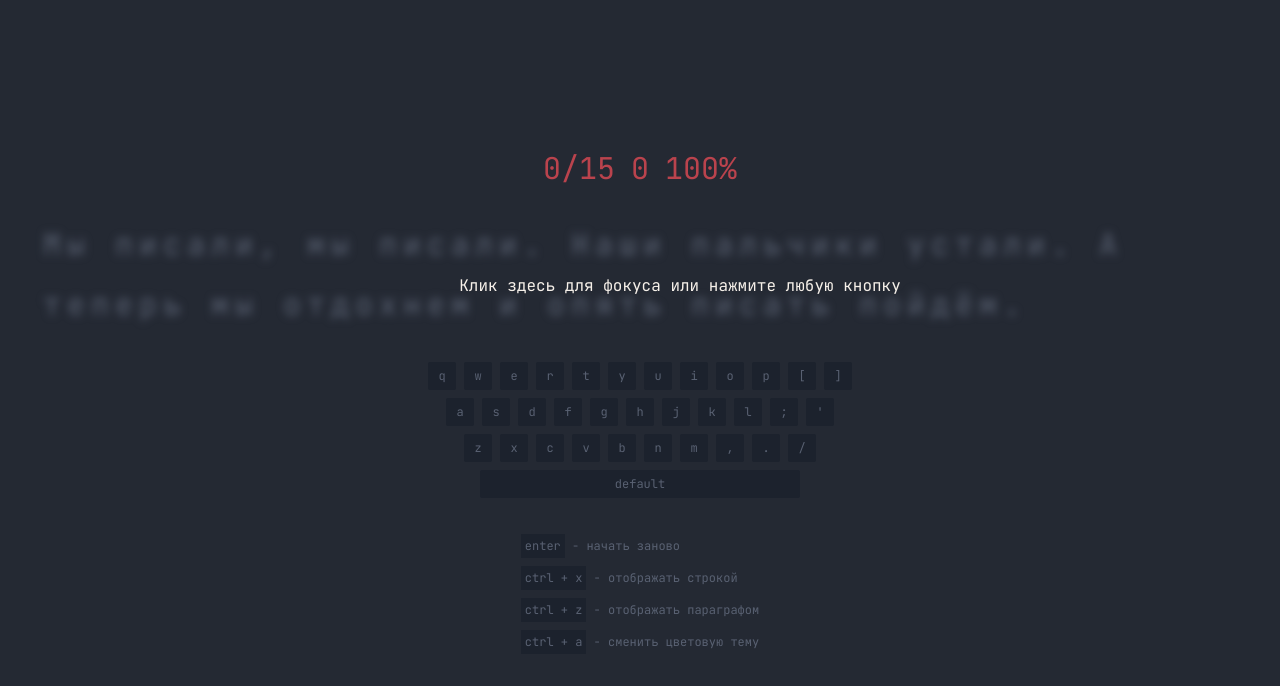
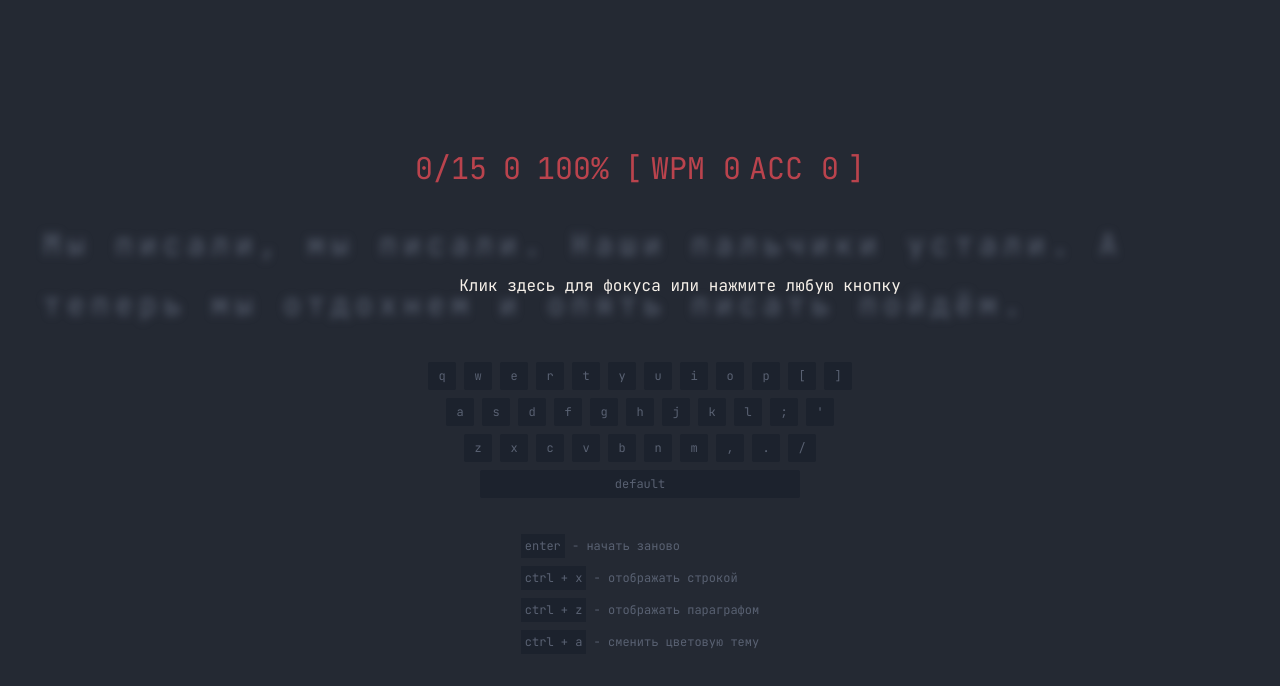
Before and after one commit to kirillmihalych/code-type, a Vue app: page / in a window 1280 px wide. Shown: the top 686 px of the page. Built offline with nearby package versions, Linux system fonts and the light colour scheme; what @tanstack/vue-query would draw is missing.

Commit message:
can see final results

```diff
--- a/src/App.vue
+++ b/src/App.vue
@@ -13,6 +13,9 @@
       :written-words-amount="writtenWordsAmount"
       :total-chars="totalChars"
       :wpm="displayedWpm"
+      :accuracy="accuracy"
+      :final-accuracy="finalAccuracy"
+      :final-result-wpm="bestResult"
       :mistakes="mistakes.length"
     />
     <div
@@ -63,7 +66,6 @@
           >
             {{ letter }}
           </span>
-          <!-- extra chars -->
           <span
             v-show="isCurrentWord(i)"
             v-for="(extra, index) in extraLetters"
@@ -72,7 +74,6 @@
           >
             {{ extra }}
           </span>
-          <!-- extra chars -->
         </div>
       </div>
       <form class="absolute opacity-0" @submit.prevent>
@@ -221,6 +222,20 @@ const wpm = computed(() => {
 const displayedWpm = computed(() => {
   return isNaN(wpm.value) || !isFinite(wpm.value) ? 0 : Math.round(wpm.value);
 });
+const bestResult = ref(0);
+const mistakesPercent = computed(() => {
+  return Math.round(
+    100 - (mistakes.value.length / writtenCharsAmount.value) * 100
+  );
+});
+const accuracy = computed(() => {
+  return isNaN(mistakesPercent.value) || !isFinite(mistakesPercent.value)
+    ? "100%"
+    : mistakesPercent.value < 0
+    ? "0%"
+    : `${mistakesPercent.value}%`;
+});
+const finalAccuracy = ref(0);
 
 const wordsQueue = computed(() => {
   return text.value.split(" ");
@@ -243,10 +258,10 @@ const isExtraLetters = computed(() => {
 });
 
 function reset() {
+  setCaretCoordinates();
   clearCurrentInput();
   currentWordIndex.value = 0;
   writtenWords.value = [];
-  setCaretCoordinates();
   stopTimer();
 }
 
@@ -399,9 +414,12 @@ const isTestEnded = computed(() => {
 
 watchEffect(() => {
   if (isTestEnded.value) {
+    bestResult.value = displayedWpm.value;
+    finalAccuracy.value = accuracy.value;
     stopTimer();
     setResultTime();
     writtenWords.value.push(currentWord.value);
+    reset();
   } else if (isCurrentInputCorrect.value && space.value) {
     writtenWords.value.push(currentWord.value);
     clearCurrentInput();
@@ -418,5 +436,6 @@ onMounted(() => {
 
 <style>
 /*
+
 */
 </style>
--- a/src/components/ResultsDisplay.vue
+++ b/src/components/ResultsDisplay.vue
@@ -5,32 +5,40 @@
       >/{{ props.totalWordsAmount }}
     </div>
     <div>{{ props.wpm }}</div>
-    <div>{{ accuracy }}</div>
+    <div>{{ props.accuracy }}</div>
+    <div class="flex gap-2">
+      [
+      <span>WPM {{ props.finalResultWpm }}</span>
+
+      <span>ACC {{ props.finalAccuracy }}</span>
+      ]
+    </div>
   </div>
 </template>
 
 <script setup>
-import { computed } from "vue";
-
 const props = defineProps([
   "totalWordsAmount",
   "writtenCharsAmount",
   "writtenWordsAmount",
   "totalChars",
   "wpm",
+  "accuracy",
+  "finalAccuracy",
   "mistakes",
+  "finalResultWpm",
 ]);
 
-const mistakesPercent = computed(() => {
-  return Math.round(100 - (props.mistakes / props.writtenCharsAmount) * 100);
-});
-const accuracy = computed(() => {
-  return isNaN(mistakesPercent.value) || !isFinite(mistakesPercent.value)
-    ? "100%"
-    : mistakesPercent.value < 0
-    ? "0%"
-    : `${mistakesPercent.value}%`;
-});
+// const mistakesPercent = computed(() => {
+//   return Math.round(100 - (props.mistakes / props.writtenCharsAmount) * 100);
+// });
+// const accuracy = computed(() => {
+//   return isNaN(mistakesPercent.value) || !isFinite(mistakesPercent.value)
+//     ? "100%"
+//     : mistakesPercent.value < 0
+//     ? "0%"
+//     : `${mistakesPercent.value}%`;
+// });
 </script>
 
 <style>
```
